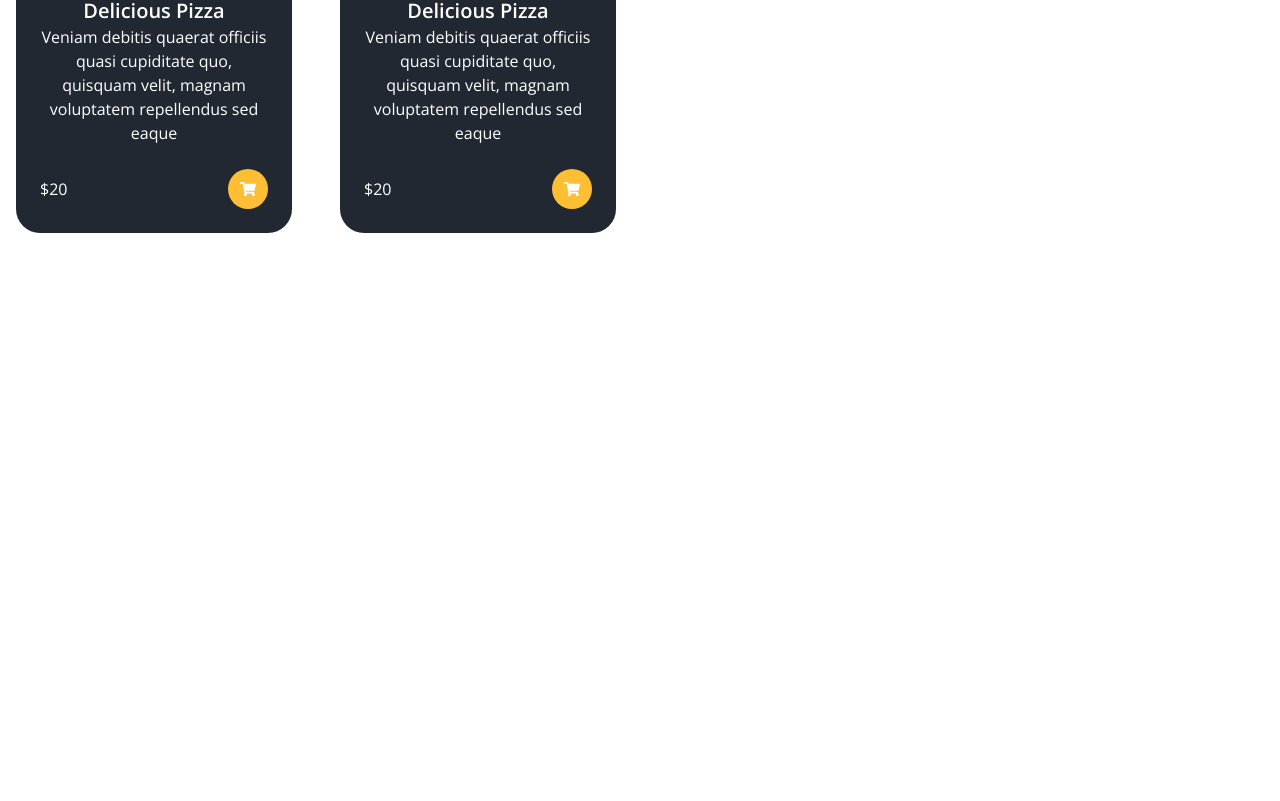
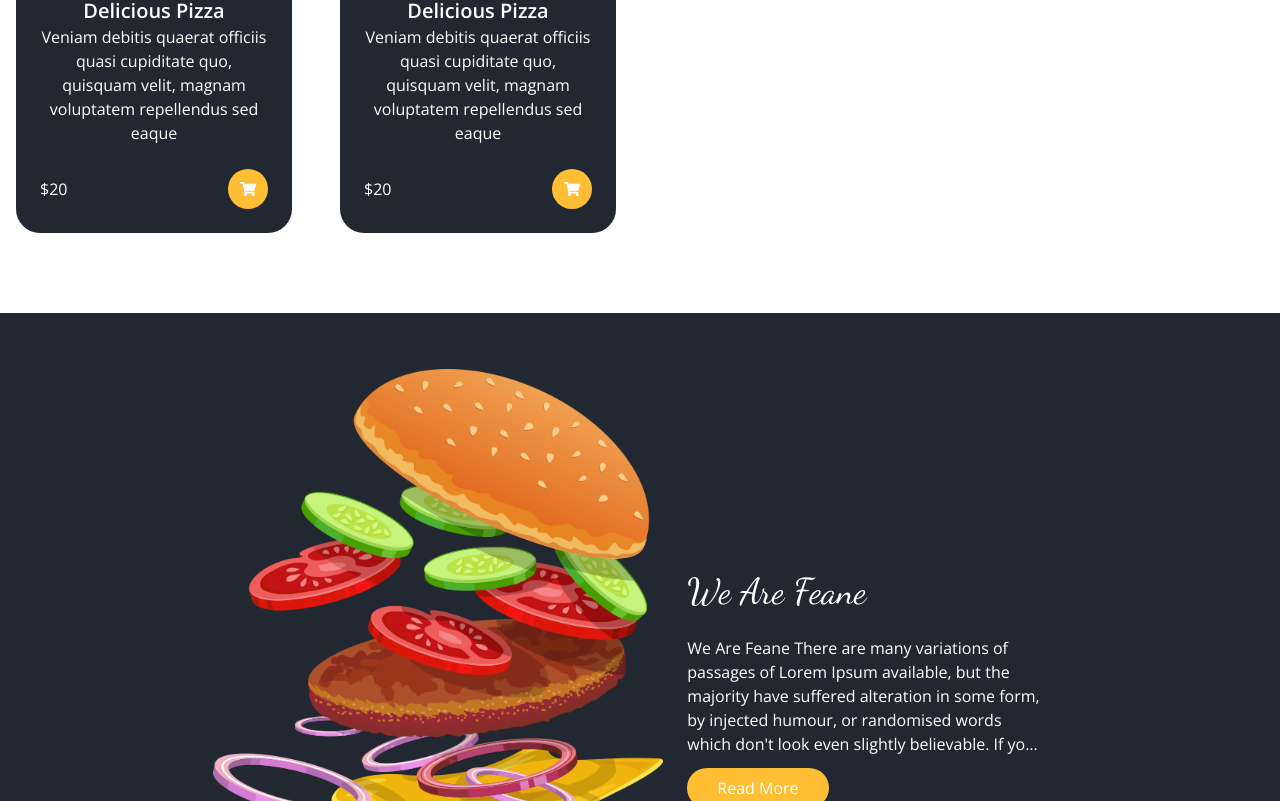
Before and after one commit to mehmetulker/food-order-next.js-project, a Next.js app: page / in a window 1280 px wide. Shown: the part 1999-2800 px from the top of the page. Before the commit the page ends 2248 px from the top, so only its background shows below. Built offline with nearby package versions, Linux system fonts and the light colour scheme.

Commit message:
feat(About,Item) add About,Item component

```diff
--- a/app/page.js
+++ b/app/page.js
@@ -1,6 +1,8 @@
 import Carousel from "@/components/ui/Carousel";
 import Campaigns from "@/components/ui/Campaigns";
 import Menu from "@/components/product/Menu";
+import About from "@/components/about/About";
+import Item from "@/components/product/Item";
 
 export default function Home() {
   return (
@@ -8,6 +10,8 @@ export default function Home() {
       <Carousel />
       <Campaigns />
       <Menu />
+      <About />
+      <Item />
     </div>
   );
 }
--- /dev/null
+++ b/components/about/About.jsx
@@ -0,0 +1,32 @@
+import React from "react";
+import Image from "next/image";
+function About() {
+  return (
+    <div className="flex bg-secondary py-14 mt-16 mb-16 ">
+      <div className="container mx-auto flex h-full  items-center justify-center w-1/2 sm:w-4/6 flex-wrap md:flex-nowrap">
+        <div className="flex justify-center flex-1">
+          <div className="relative w-[350px]  h-[375px] sm:w-[450px] sm:h-[610px]">
+            <Image src="/images/about-img.png" layout="fill" alt="" />
+          </div>
+        </div>
+
+        <div className="flex flex-1 flex-col text-white justify-center items-start sm:px-6 mt-8 ">
+          <div className="font-dancing text-4xl mb-6">We Are Feane</div>
+          <p className="text-base line-clamp-5 text-start">
+            We Are Feane There are many variations of passages of Lorem Ipsum
+            available, but the majority have suffered alteration in some form,
+            by injected humour, or randomised words which don't look even
+            slightly believable. If you are going to use a passage of Lorem
+            Ipsum, you need to be sure there isn't anything embarrassing hidden
+            in the middle of text. All
+          </p>
+          <div>
+            <button className="btn-primary mt-3">Read More</button>
+          </div>
+        </div>
+      </div>
+    </div>
+  );
+}
+
+export default About;
--- /dev/null
+++ b/components/product/Item.jsx
@@ -0,0 +1,80 @@
+import React from "react";
+import Image from "next/image";
+import Title from "../../components/ui/Title";
+
+function Item() {
+  return (
+    <div className="flex bg-white py-14 mt-16 mb-16 ">
+      <div className="container mx-auto flex  items-center justify-center flex-wrap md:flex-nowrap">
+        <div className="flex justify-center flex-1">
+          <div className="relative w-[400px]  h-[400px] sm:w-[600px] sm:h-[600px]">
+            <Image
+              src="/images/f1.png"
+              layout="fill"
+              alt=""
+              objectFit="contain"
+            />
+          </div>
+        </div>
+
+        <div className="flex flex-1 flex-col md:items-start  items-center justify-center px-6 mt-8 gap-4">
+          <Title addClass="font-dancing text-4xl mb-6">We Are Feane</Title>
+          <span className="text-2xl text-primary font-semibold underline underline-offset-2">
+            $10
+          </span>
+          <p className="text-base">
+            Lorem ipsum dolor sit amet consectetur adipisicing elit. Odit facere
+            tenetur minima eos reprehenderit praesentium corporis, et sapiente
+            dolor laudantium, hic animi molestiae harum magni voluptatum saepe.
+            Eligendi, exercitationem sequi?
+          </p>
+          <div>
+            <h1 className="text-xl font-bold mb-3">Choose the Size</h1>
+            <div className="flex gap-6 items-center ">
+              <div className="relative w-10  h-10 ">
+                <Image src="/images/size.png" layout="fill" alt="" />
+                <span className="absolute top-0 -right-4 text-xs bg-primary rounded-full px[5px] font-medium">
+                  Small
+                </span>
+              </div>
+              <div className="relative w-12  h-12 ">
+                <Image src="/images/size.png" layout="fill" alt="" />
+                <span className="absolute top-0 -right-6 text-xs bg-primary rounded-full px[5px] font-medium">
+                  Medium
+                </span>
+              </div>
+              <div className="relative w-16  h-16 ">
+                <Image src="/images/size.png" layout="fill" alt="" />
+                <span className="absolute top-0 -right-4 text-xs bg-primary rounded-full px[5px] font-medium">
+                  Large
+                </span>
+              </div>
+            </div>
+          </div>
+          <div>
+            <h1 className="text-xl font-bold mb-3">Choose the Size</h1>
+            <div className="flex gap-6 items-center ">
+              <label className="flex items-center gap-1">
+                <input type="checkbox" className=" w-4 h-4 accent-primary" />{" "}
+                <span className="text-sm font-semibold">Ketchup</span>
+              </label>
+              <label className="flex items-center gap-1">
+                <input type="checkbox" className=" w-4 h-4 accent-primary" />{" "}
+                <span className="text-sm font-semibold">Moynes</span>
+              </label>
+              <label className="flex items-center gap-1">
+                <input type="checkbox" className=" w-4 h-4 accent-primary" />{" "}
+                <span className="text-sm font-semibold">Hot Sause</span>
+              </label>
+            </div>
+          </div>
+          <div>
+            <button className="btn-primary mt-3">Add to Cart</button>
+          </div>
+        </div>
+      </div>
+    </div>
+  );
+}
+
+export default Item;
```
Also changed, not shown: 1 other file (tests, documents, lock files or other folders).
